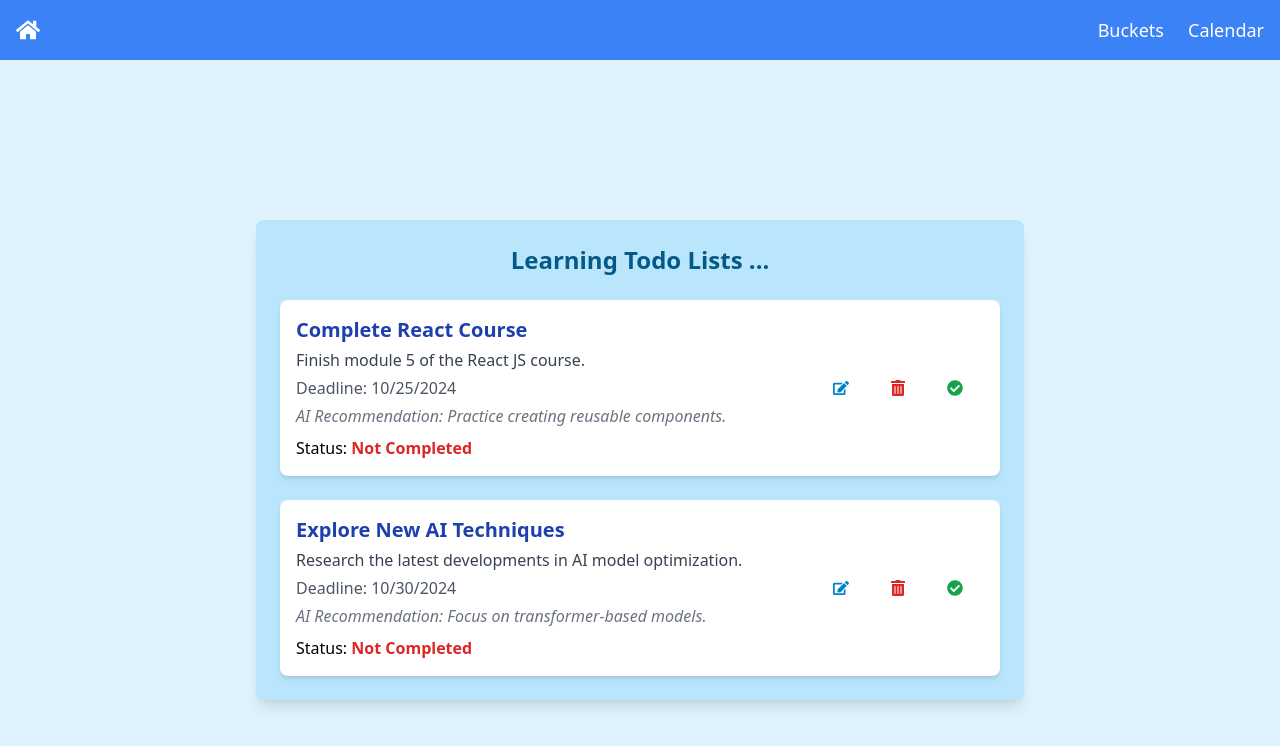
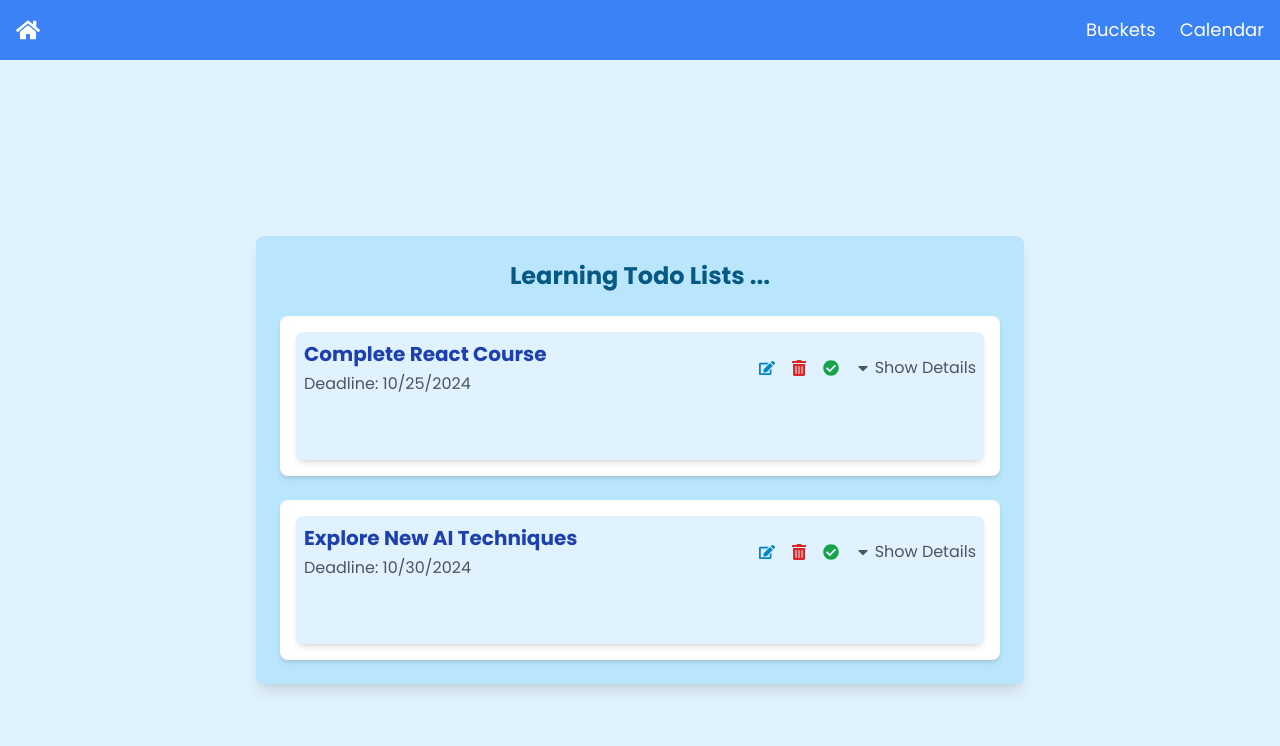
Before and after one commit to paldridi/smartTodo, a React (Vite) app: page /Learning in a window 1280 px wide. Shown: the top 746 px of the page. Built offline with nearby package versions, Linux system fonts and the light colour scheme; data requests are answered from the project's data file.

Commit message:
added api calls

```diff
--- a/index.html
+++ b/index.html
@@ -3,9 +3,7 @@
   <head>
     <meta charset="UTF-8" />
     <link rel="icon" type="image/svg+xml" href="/vite.svg" />
-    <link rel="preconnect" href="https://fonts.googleapis.com">
-    <link rel="preconnect" href="https://fonts.gstatic.com" crossorigin>
-    <link href="https://fonts.googleapis.com/css2?family=Poppins:ital,wght@0,100;0,200;0,300;0,400;0,500;0,600;0,700;0,800;0,900;1,100;1,200;1,300;1,400;1,500;1,600;1,700;1,800;1,900&display=swap" rel="stylesheet">
+    <link href="https://fonts.googleapis.com/css2?family=Poppins:wght@400;700&display=swap" rel="stylesheet">
     <meta name="viewport" content="width=device-width, initial-scale=1.0" />
     <title>React Smart Todo's</title>
   </head>
--- a/package.json
+++ b/package.json
@@ -11,6 +11,7 @@
     "server": "json-server --watch src/buckets.json --port 8000"
   },
   "dependencies": {
+    "axios": "^1.7.7",
     "react": "^18.3.1",
     "react-dom": "^18.3.1",
     "react-icons": "^5.3.0",
--- /dev/null
+++ b/src/api/smartTodoApi.js
@@ -0,0 +1,82 @@
+import axios from 'axios';
+
+const smartTodoApi = axios.create({
+    baseURL: 'http://localhost:8000'
+})
+
+// retrieve all buckets
+export const getBuckets = async () => {
+    try {
+        const res = await smartTodoApi.get('/buckets')
+        await new Promise(resolve => setTimeout(resolve, 2000))
+        console.log('res data',res.data)
+        return res.data
+    } catch (error) {
+        console.error('Error fetching buckets:', error)
+        return { error: error.message }
+    }
+}
+
+// add bucket
+export const addBucket = async (bucketData) => {
+    try {
+        const res = await smartTodoApi.post('/buckets', bucketData)
+        return res.data
+    } catch (error) {
+        console.error('Error fetching buckets:', error)
+        return { error: error.message }
+    }
+}
+
+// add a new todo list to a specific bucket
+export const addTodoListToBucket = async (bucketId, todoListData) => {
+    try {
+        const res = await smartTodoApi.post(`/buckets/${bucketId}/todolist`, todoListData);
+        return res.data;
+    } catch (error) {
+        console.error('Error fetching buckets:', error)
+        return { error: error.message }
+    }
+  };
+
+// delete a bucket
+export const deleteBucket = async (bucketId) => {
+    try {
+        await smartTodoApi.delete(`/buckets/${bucketId}`);
+    } catch (error) {
+        console.error('Error fetching buckets:', error)
+        return { error: error.message }
+    }
+  };
+
+// delete a todo list from a bucket
+export const deleteTodoListFromBucket = async (bucketId, todoListId) => {
+    try {
+        await smartTodoApi.delete(`/buckets/${bucketId}/todolist/${todoListId}`);
+    } catch (error) {
+        console.error('Error fetching buckets:', error)
+        return { error: error.message }
+    }
+  };
+
+  // edit a bucket
+export const editBucket = async (bucketId, updatedBucketData) => {
+    try {
+        const res = await smartTodoApi.put(`/buckets/${bucketId}`, updatedBucketData);
+        return res.data;
+    } catch (error) {
+        console.error('Error fetching buckets:', error)
+        return { error: error.message }
+    }
+  };
+
+  // edit a todo list in a bucket
+  export const editTodoListInBucket = async (bucketId, todoListId, updatedTodoListData) => {
+    try {
+        const res = await smartTodoApi.put(`/buckets/${bucketId}/todolist/${todoListId}`, updatedTodoListData);
+        return res.data;
+    } catch (error) {
+        console.error('Error fetching buckets:', error)
+        return { error: error.message }
+    }
+  };
--- a/src/buckets.json
+++ b/src/buckets.json
@@ -27,7 +27,7 @@
       "name": "Personal",
       "todo_lists": [
         {
-            "id": "3",
+          "id": "1",
           "title": "Buy Groceries",
           "description": "Pick up essentials for the week.",
           "deadline": "2024-10-17T00:00:00Z",
@@ -35,7 +35,7 @@
           "done": false
         },
         {
-            "id": "4",
+          "id": "2",
           "title": "Read a Book",
           "description": "Finish reading the 'Atomic Habits' book.",
           "deadline": "2024-10-22T00:00:00Z",
@@ -49,7 +49,7 @@
       "name": "Learning",
       "todo_lists": [
         {
-            "id": "5",
+          "id": "1",
           "title": "Complete React Course",
           "description": "Finish module 5 of the React JS course.",
           "deadline": "2024-10-25T00:00:00Z",
@@ -57,7 +57,7 @@
           "done": false
         },
         {
-            "id": "6",
+          "id": "2",
           "title": "Explore New AI Techniques",
           "description": "Research the latest developments in AI model optimization.",
           "deadline": "2024-10-30T00:00:00Z",
@@ -65,6 +65,21 @@
           "done": false
         }
       ]
+    },
+    {
+      "id": "4",
+      "name": "test bucket",
+      "todo_lists": []
+    },
+    {
+      "id": "5",
+      "name": "Test Bucket 2",
+      "todo_lists": []
+    },
+    {
+      "id": "6",
+      "name": "Video bucket",
+      "todo_lists": []
     }
   ]
 }
--- /dev/null
+++ b/src/components/ModalBucket.jsx
@@ -0,0 +1,64 @@
+import { addBucket } from "../api/smartTodoApi";
+import { useState } from "react";
+
+const Modal = ({ isOpen, onClose, bucketLength }) => {
+  const [bucketName, setBucketName] = useState('');
+
+  const handleSubmit = async (e) => {
+    e.preventDefault();
+    // To make sure non
+    if (bucketName.trim()){
+        //create a new bucket object
+        const newBucketId = (bucketLength + 1).toString()
+        const newBucket = {
+            id: newBucketId,
+            name: bucketName,
+            todo_lists: []
+        }
+        //send api request
+        try {
+            await addBucket(newBucket)
+            window.location.reload();
+        } catch (error) {
+            console.error('error adding bucket')
+        }
+
+    }
+  };
+
+  if (!isOpen) return null;
+
+  return (
+    <div className="fixed inset-0 flex items-center justify-center bg-black bg-opacity-50 z-50">
+      <div className="bg-white rounded-lg shadow-lg p-4 max-w-sm w-full">
+        <h2 className="text-lg font-bold mb-2">Add New Bucket</h2>
+        <form onSubmit={handleSubmit}>
+          <input
+            type="text"
+            value={bucketName}
+            onChange={(e) => setBucketName(e.target.value)}
+            placeholder="Bucket Name"
+            className="border border-gray-300 rounded p-2 w-full mb-4"
+          />
+          <div className="flex justify-between">
+            <button
+              type="button"
+              onClick={onClose}
+              className="bg-gray-300 text-gray-700 rounded px-4 py-2 hover:bg-gray-400"
+            >
+              Cancel
+            </button>
+            <button
+              type="submit"
+              className="bg-purple-600 text-white rounded px-4 py-2 hover:bg-purple-700"
+            >
+              Add Bucket
+            </button>
+          </div>
+        </form>
+      </div>
+    </div>
+  );
+};
+
+export default Modal
--- a/src/components/TodoList.jsx
+++ b/src/components/TodoList.jsx
@@ -1,33 +1,63 @@
-import { FaEdit, FaTrashAlt, FaCheckCircle } from 'react-icons/fa';
+import { useState } from 'react';
+import { FaEdit, FaTrashAlt, FaCheckCircle, FaCaretDown, FaCaretUp } from 'react-icons/fa';
 
-const TodoList = ({todo}) => {
+const TodoList = ({todo, onDelete, onComplete, onEdit}) => {
+    const [isOpen, setIsOpen] = useState(false);
+
+    // manage toggledown
+    const toggleDropdown = () => {
+        setIsOpen(!isOpen)
+    }
+
+
+
     return (
     <>
-        <div className="w-3/4">
+        <div className="w-full grid grid-rows-2 p-2 bg-sky-100 rounded-lg shadow-md">
+            {/* First Row: Title, Deadline, Buttons, and Dropdown Toggle */}
+            <div className='flex justify-between items-center'>
+                <div>
+                {/* Title */}
                 <h2 className="text-xl font-semibold text-blue-800">{todo.title}</h2>
-            <p className="text-gray-700 mt-1">{todo.description}</p>
+                {/* Deadline */}
                 <p className="text-gray-600 mt-1">Deadline: {new Date(todo.deadline).toLocaleDateString()}</p>
-            <p className="text-gray-500 italic mt-1">AI Recommendation: {todo.ai_recommendation}</p>
-            <p className="mt-2">
-            Status: {todo.done ? (
+                </div>
+
+                {/* Buttons and Dropdown Toggle */}
+                <div className='flex items-center space-x-4'>
+                {/* Action Buttons */}
+                <button className="text-sky-600 hover:text-sky-800" onClick={() => onEdit(todo.id)}>
+                    <FaEdit />
+                </button>
+                <button className="text-red-600 hover:text-red-800" onClick={() => onDelete(todo.id)}>
+                    <FaTrashAlt />
+                </button>
+                <button className="text-green-600 hover:text-green-800" onClick={() => onComplete(todo.id)}>
+                    <FaCheckCircle />
+                </button>
+
+                {/* Dropdown Toggle Button */}
+                <button onClick={toggleDropdown} className='text-gray-600 flex items-center'>
+                    {isOpen ? <FaCaretUp /> : <FaCaretDown />}
+                    <span className="ml-1">{isOpen ? 'Hide Details' : 'Show Details'}</span>
+                </button>
+                </div>
+            </div>
+
+            {/* Second Row: Dropdown Content (Shown when isOpen is true) */}
+            {isOpen && (
+                <div className="mt-4 text-gray-700">
+                <p>Description: {todo.description}</p>
+                <p className="italic">AI Recommendation: {todo.ai_recommendation}</p>
+                <p>Status: {todo.done ? (
                     <span className="text-green-600 font-semibold">Completed</span>
                 ) : (
                     <span className="text-red-600 font-semibold">Not Completed</span>
+                )}</p>
+                </div>
             )}
-                </p>
         </div>
 
-        <div className="w-1/4 flex justify-around"> {/* Right side (25% width) */}
-            <button className="text-sky-600 hover:text-sky-800">
-                <FaEdit />
-            </button>
-            <button className="text-red-600 hover:text-red-800">
-                <FaTrashAlt />
-            </button>
-            <button className="text-green-600 hover:text-green-800">
-                <FaCheckCircle />
-            </button>
-        </div>
     </>
   )
   }
--- a/src/pages/BucketPage.jsx
+++ b/src/pages/BucketPage.jsx
@@ -1,12 +1,27 @@
-import { useParams, useLoaderData } from "react-router-dom"
+import { useParams, useLoaderData, useNavigate } from "react-router-dom"
 import TodoList from "../components/TodoList";
+import { useState } from "react";
 
 const BucketPage = ( {} ) => {
 
-  const todoList = useLoaderData();
+  const initialTodoList = useLoaderData();
+  const [todoList, setTodoList] = useState(initialTodoList)
   console.log(todoList)
+  const navigate = useNavigate();
 
   const { bucket_name } = useParams()
+
+  const handleDelete = (id) => {
+    setTodoList((prevList) => prevList.filter((todo) => todo.id !== id))
+  }
+
+  const handleEdit = (id) => {
+    navigate('/edit/{id}')
+  }
+
+  const handleComplete = (id) => {
+    setTodoList((prevList) => (prevList.map((todo) => todo.id === id ? { ...todo, done: true} : todo)))
+  }
 
 
   return (
@@ -17,8 +32,8 @@ const BucketPage = ( {} ) => {
           </h1>
           <ul className="space-y-6">
             {todoList.map((todo) => (
-              <li className="p-4 bg-white rounded-lg shadow-md flex justify-between items-center hover:shadow-lg transition-shadow duration-300">
-                <TodoList key={todo.id} todo={todo}/>
+              <li key={todo.id} className="p-4 bg-white rounded-lg shadow-md flex justify-between items-center hover:shadow-lg transition-shadow duration-300">
+                <TodoList  todo={todo} onDelete={handleDelete} onEdit={handleEdit} onComplete={handleComplete}/>
               </li>
             ))}
           </ul>
--- a/src/pages/HomePage.jsx
+++ b/src/pages/HomePage.jsx
@@ -1,23 +1,22 @@
 import { useEffect, useState } from 'react';
 import Spinner from '../components/Spinner';
 import Buckets from '../components/Buckets';
+import Modal from '../components/ModalBucket';
+import { AiOutlinePlus } from 'react-icons/ai';
+import { getBuckets } from '../api/smartTodoApi';
 
 const HomePage = () => {
   const [buckets, setBuckets] = useState([])
   const [loading, setLoading] = useState(true)
+  const [isModalOpen, setModalOpen] = useState(false)
 
   // API get call for all data from backend
   useEffect(() => {
     const fetchBuckets = async () => {
       try {
-        const res = await fetch('http://localhost:8000/buckets')
-        const data = await res.json();
+        const result = await getBuckets()
+        setBuckets(result)
 
-        // simulate a request delay
-        await new Promise(resolve => setTimeout(resolve, 2000));
-
-        console.log(data)
-        setBuckets(data)
       } catch (error) {
         console.log('Error fetching data', error);
       } finally {
@@ -29,7 +28,7 @@ const HomePage = () => {
   }, [])
 
   return (
-    <section className='bg-purple-50 px-4 py-10'>
+    <section className='bg-purple-50 px-4 py-10 relative'>
       <div className='container-xl lg:container m-auto'>
       {loading ? (
             <Spinner loading={loading} />
@@ -41,6 +40,18 @@ const HomePage = () => {
             </div>
           )}
       </div>
+
+      {/* Plus Button */}
+      <button
+        className="absolute bottom-1 right-4 bg-purple-600 text-white rounded-full p-2 shadow-md hover:bg-purple-700 transition duration-300 flex items-center justify-center"
+        onClick={() => setModalOpen(true)}
+      >
+        <AiOutlinePlus size={24} />
+      </button>
+
+      {/* Modal to add bucket */}
+      <Modal isOpen={isModalOpen} onClose={() => setModalOpen(false)} bucketLength={buckets.length}/>
+
     </section>
 
   )
--- a/tailwind.config.js
+++ b/tailwind.config.js
@@ -6,7 +6,9 @@ export default {
   ],
   theme: {
     extend: {
-      fontFamily: ['Poppins', 'sans-serif']
+      fontFamily: {
+        sans: ['Poppins', 'Arial', 'sans-serif'],
+      },
     },
     gridTemplateColumns: {
       '80/20' : '80% 18%',
```
Also changed, not shown: 1 other file (tests, documents, lock files or other folders). Lines whose indentation alone changed are shown as unchanged.
